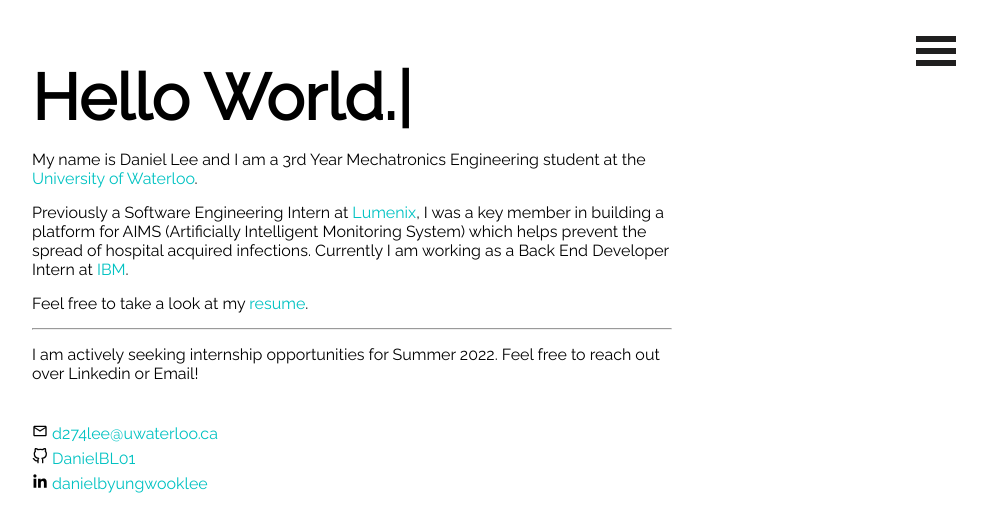
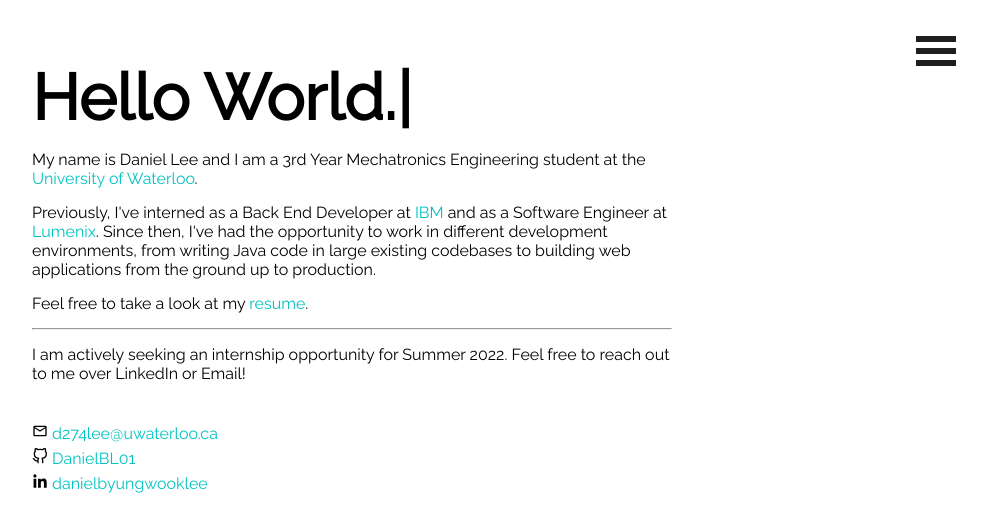
Before and after one commit to DanielBL01/DanielBL01.github.io, a React (Create React App) app: page / in a window 1280 px wide. Shown: the top 532 px of the page, without its empty margins (288-1275 px from the left). Built offline with nearby package versions, Linux system fonts and the light colour scheme.

Commit message:
finished co op

```diff
--- a/src/components/Home.js
+++ b/src/components/Home.js
@@ -21,17 +21,17 @@ function Home() {
                 <a href="https://uwaterloo.ca/"> University of Waterloo</a>.
             </p>
             <p>
-                Previously a Software Engineering Intern at <a href="https://lumenix.com/">Lumenix</a>,
-                I was a key member in building a platform for AIMS (Artificially Intelligent
-                Monitoring System) which helps prevent the spread of hospital acquired infections.
-                Currently I am working as a Back End Developer Intern at <a href="https://www.ibm.com/ca-en">IBM</a>.
+                Previously, I've interned as a Back End Developer at <a href="https://www.ibm.com/ca-en">IBM</a> and as a
+                Software Engineer at <a href="https://lumenix.com/">Lumenix</a>. Since then, I've had the opportunity to work
+                in different development environments, from writing Java code in large existing codebases to building web applications from
+                the ground up to production.
             </p>
             <p>
                 Feel free to take a look at my<a href="/resume.pdf" target="_blank"> resume</a>.
             </p>
             <hr />
             <p>
-                I am actively seeking internship opportunities for  Summer 2022. Feel free to reach out over Linkedin or Email!
+                I am actively seeking an internship opportunity for Summer 2022. Feel free to reach out to me over LinkedIn or Email!
             </p>
             <div className="socials">
                 <div className="social-link">
```
